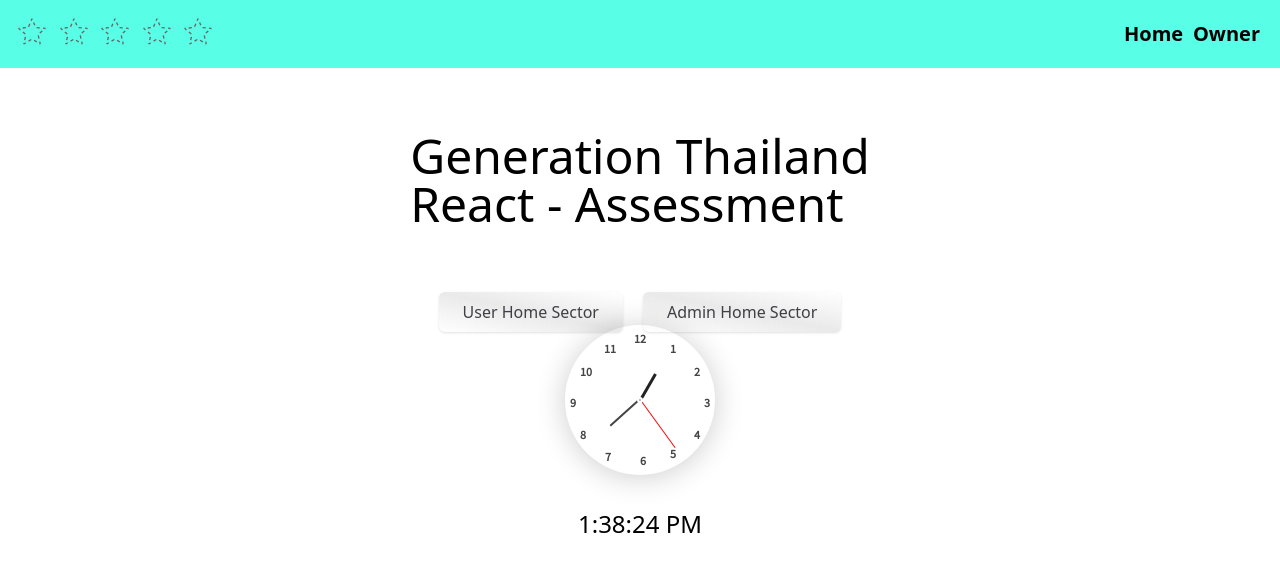
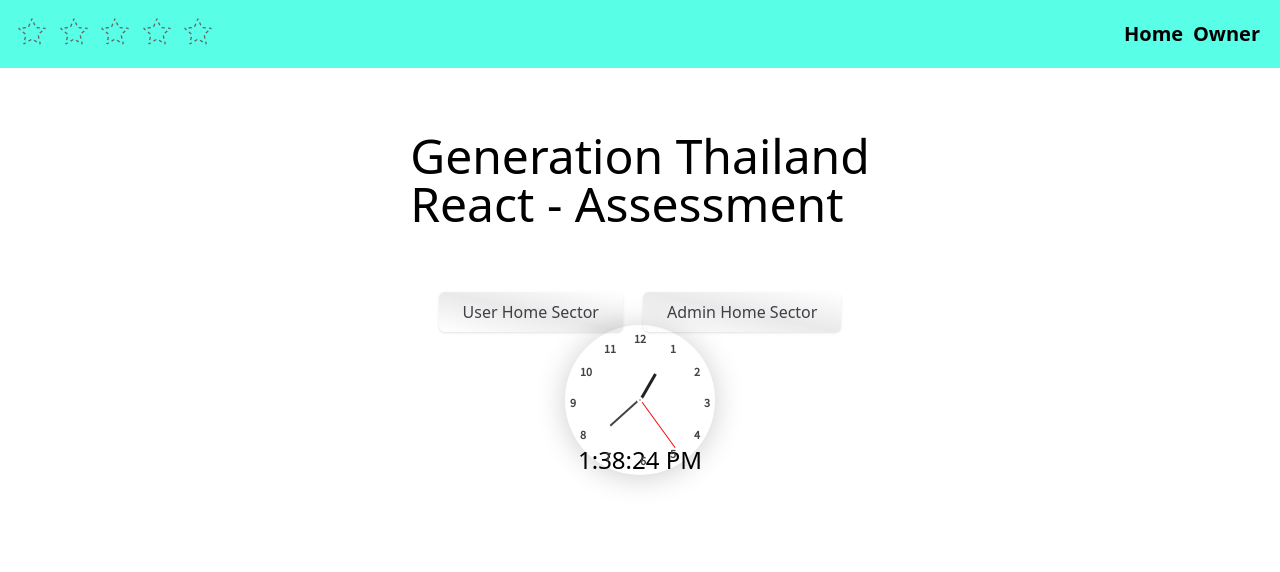
Before and after one commit to WindsurfHUB/37-Thananarin-react, a React (Vite) app: page / in a window 1280 px wide. Shown: the top 572 px of the page. Built offline with nearby package versions, Linux system fonts and the light colour scheme.

Commit message:
Finish!!

```diff
--- a/src/component/Admin.jsx
+++ b/src/component/Admin.jsx
@@ -27,7 +27,7 @@ function AdminPage({ users, setUsers }) {
       "Are you sure you want to delete this user?"
     );
     if (isConfirmed) {
-      setUsers(users.filter((_, i) => i !== index));
+      setUsers(users.filter((currentUser, currentIndex) => currentIndex !== userIndex));
     }
   };
 
--- a/src/component/Analog.css
+++ b/src/component/Analog.css
@@ -7,7 +7,7 @@
   width: 150px;
   height: 150px;
   border-radius: 50%;
-  position: absolute;
+  position: fixed;
   top: 50%;
   left: 50%;
   transform: translate(-50%, -50%);
--- a/src/component/Home.jsx
+++ b/src/component/Home.jsx
@@ -5,7 +5,7 @@ import Time from "./Clock";
 
 function HomePage() {
   return (
-    <div className="flex flex-col items-center mt-16 gap-16">
+    <div className="h-auto flex flex-col items-center mt-16 gap-16">
       <h1 className="flex justify-center text-5xl">
         Generation Thailand <br />
         React - Assessment
@@ -22,11 +22,11 @@ function HomePage() {
           </button>
         </Link>
       </div>
-      <div className="mb-12">
+      <div className="pt-12 text-2xl">
+        <Time />
+      </div>
+      <div className="mt-12">
         <Clock />
-      </div>
-      <div className="text-2xl">
-        <Time />
       </div>
     </div>
   );
```
